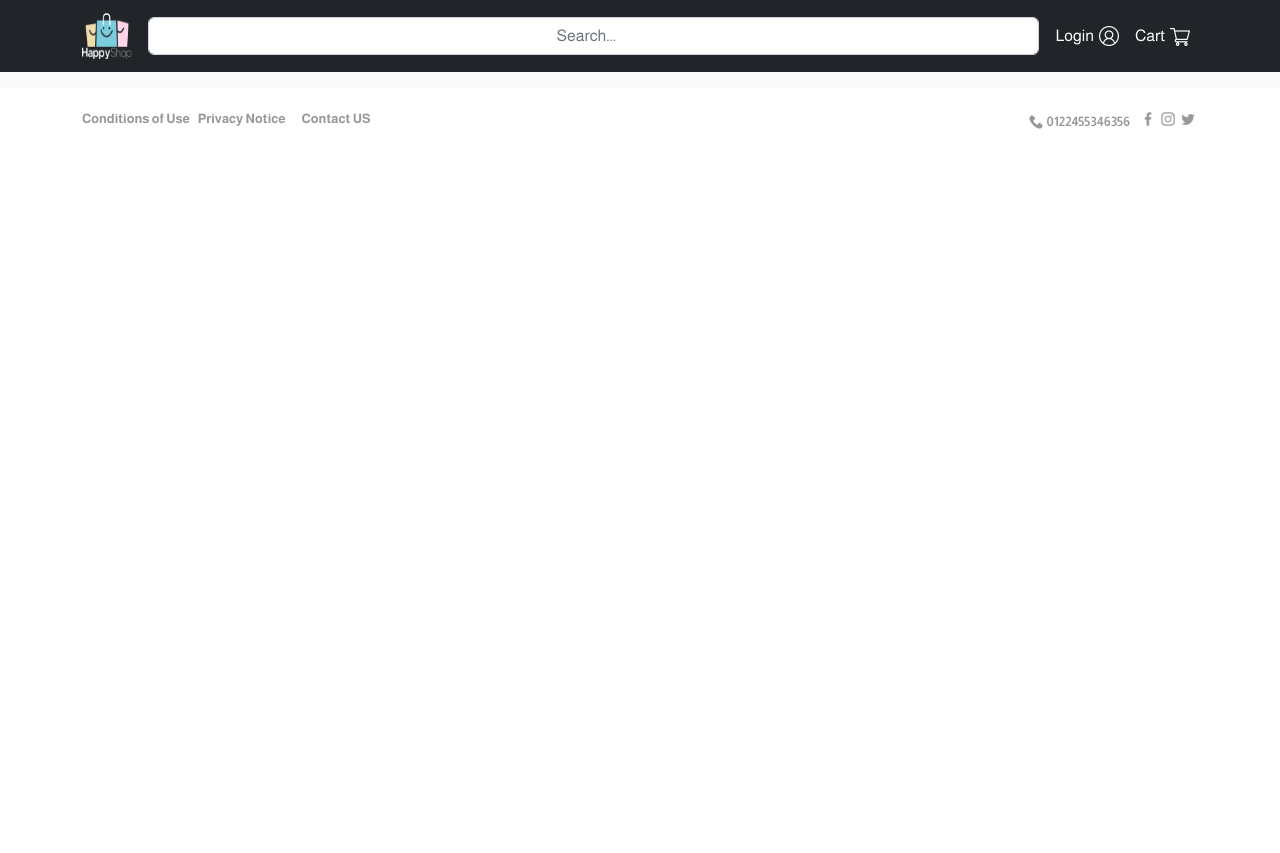
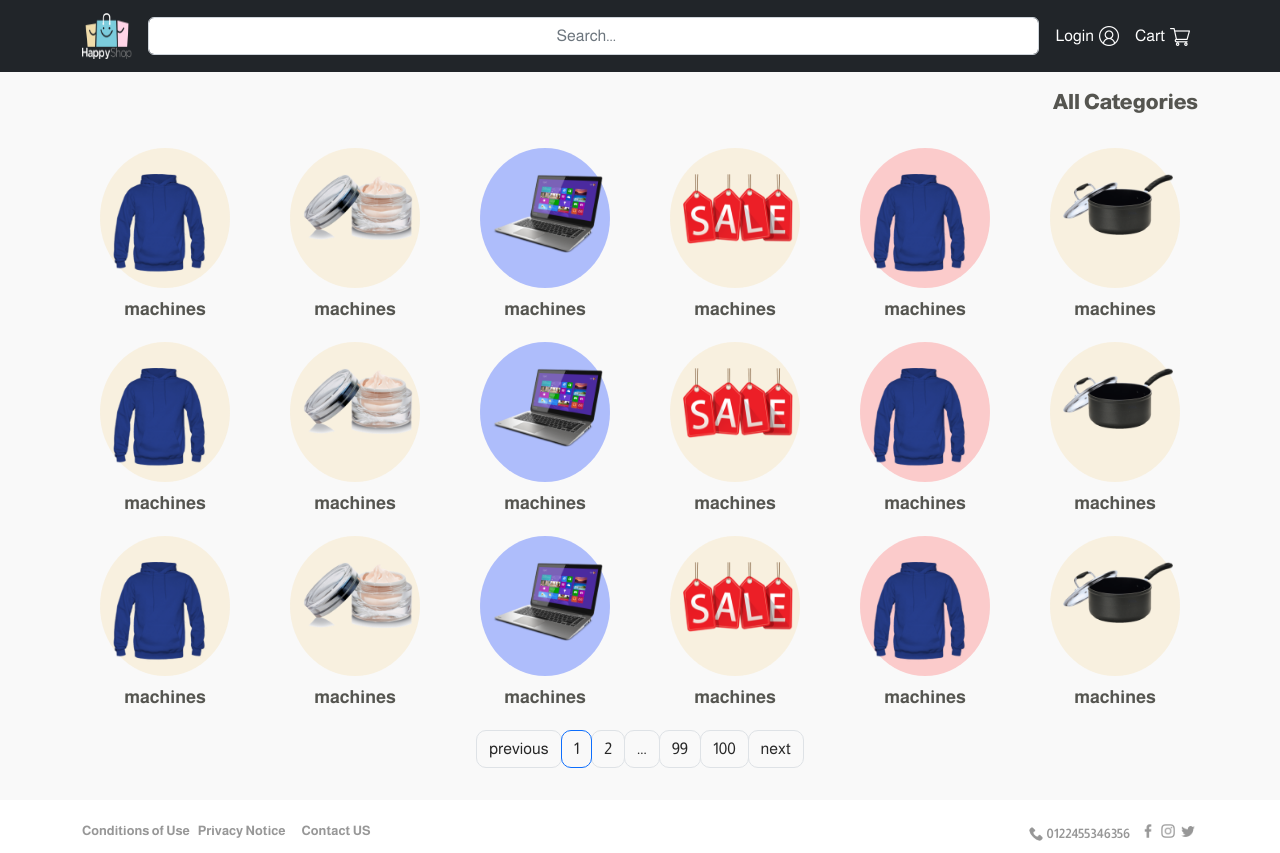
Before and after one commit to saeedmhmoud100/Full-ecommerce-react, a React (Create React App) app: page /allcategory in a window 1280 px wide. Before the commit the page ends 800 px from the top, so only its background shows below. Built offline with nearby package versions, Linux system fonts and the light colour scheme.

Commit message:
created AllCategories page and add pagination

```diff
--- a/package.json
+++ b/package.json
@@ -11,6 +11,7 @@
     "react": "^18.2.0",
     "react-bootstrap": "^2.7.0",
     "react-dom": "^18.2.0",
+    "react-paginate": "^8.1.4",
     "react-router-dom": "^6.7.0",
     "react-scripts": "5.0.1",
     "web-vitals": "^2.1.4"
--- a/src/App.js
+++ b/src/App.js
@@ -5,6 +5,7 @@
 import Footer from "./Components/Uitily/Footer";
 import LoginPage from "./Pages/Auth/LoginPage";
 import RegisterPage from "./Pages/Auth/RegisterPage";
+import AllCategoryPage from "./Pages/Category/AllCategoryPage";
 
 function App() {
   return (
@@ -14,6 +15,7 @@
             <Route index element={<HomePage />} />
             <Route path={'/login'} element={<LoginPage />} />
             <Route path={'/register'} element={<RegisterPage />} />
+            <Route path={'/allcategory'} element={<AllCategoryPage />} />
         </Routes>
         <Footer/>
     </div>
--- /dev/null
+++ b/src/Components/Category/CategoryContainer.js
@@ -0,0 +1,38 @@
+import React from 'react'
+import { Container, Row } from 'react-bootstrap';
+import CategoryCard from './../Category/CategoryCard';
+import clothe from "../../Assets/images/clothe.png";
+import cat2 from "../../Assets/images/cat2.png";
+import labtop from "../../Assets/images/labtop.png";
+import sale from "../../Assets/images/sale.png";
+import pic from "../../Assets/images/pic.png";
+
+const CategoryContainer = () => {
+    return (
+        <Container className={'mt-3'}>
+            <div className={'admin-content-text'} >All Categories</div>
+            <Row className='my-2 d-flex justify-content-between'>
+                <CategoryCard title="machines" img={clothe} background="#F4DBA4" />
+                <CategoryCard title="machines" img={cat2} background="#F4DBA4" />
+                <CategoryCard title="machines" img={labtop} background="#0034FF" />
+                <CategoryCard title="machines" img={sale} background="#F4DBA4" />
+                <CategoryCard title="machines" img={clothe} background="#FF6262" />
+                <CategoryCard title="machines" img={pic} background="#F4DBA4" />
+                <CategoryCard title="machines" img={clothe} background="#F4DBA4" />
+                <CategoryCard title="machines" img={cat2} background="#F4DBA4" />
+                <CategoryCard title="machines" img={labtop} background="#0034FF" />
+                <CategoryCard title="machines" img={sale} background="#F4DBA4" />
+                <CategoryCard title="machines" img={clothe} background="#FF6262" />
+                <CategoryCard title="machines" img={pic} background="#F4DBA4" />
+                <CategoryCard title="machines" img={clothe} background="#F4DBA4" />
+                <CategoryCard title="machines" img={cat2} background="#F4DBA4" />
+                <CategoryCard title="machines" img={labtop} background="#0034FF" />
+                <CategoryCard title="machines" img={sale} background="#F4DBA4" />
+                <CategoryCard title="machines" img={clothe} background="#FF6262" />
+                <CategoryCard title="machines" img={pic} background="#F4DBA4" />
+            </Row>
+        </Container>
+    )
+}
+
+export default CategoryContainer
--- /dev/null
+++ b/src/Components/Uitily/Pagination.js
@@ -0,0 +1,30 @@
+import React from 'react'
+import ReactPaginate from "react-paginate";
+
+const Pagination = () => {
+
+    const handlePageClick = () => { };
+    return (
+        <ReactPaginate
+            breakLabel="..."
+            nextLabel="next"
+            onPageChange={handlePageClick}
+            marginPagesDisplayed={2}
+            pageRangeDisplayed={2}
+            pageCount={100}
+            previousLabel="previous"
+            containerClassName={"pagination justify-content-center p-3"}
+            pageClassName={"page-item"}
+            pageLinkClassName={"page-link"}
+            previousClassName={"page-item"}
+            nextClassName={"page-item"}
+            previousLinkClassName={"page-link"}
+            nextLinkClassName={"page-link"}
+            breakClassName={"page-item"}
+            breakLinkClassName={"page-link"}
+            activeClassName={"active"}
+        />
+    )
+}
+
+export default Pagination
--- a/src/Components/Uitily/SubTiltle.js
+++ b/src/Components/Uitily/SubTiltle.js
@@ -1,11 +1,12 @@
 import React from 'react'
+import {Link} from "react-router-dom";
 
-const SubTiltle = ({ title, btntitle }) => {
+const SubTiltle = ({ title, btntitle,pathText }) => {
     return (
         <div className="d-flex justify-content-between pt-4">
             <div className="sub-tile">{title}</div>
             {btntitle ? (
-                    <div className="shopping-now">{btntitle}</div>
+                    <Link style={{textDecoration:'none'}} to={pathText}> <div className="shopping-now">{btntitle}</div></Link>
             ) : null}
         </div>
     )
--- /dev/null
+++ b/src/Pages/Category/AllCategoryPage.js
@@ -0,0 +1,14 @@
+import React from 'react'
+import CategoryContainer from '../../Components/Category/CategoryContainer'
+import Pagination from '../../Components/Uitily/Pagination'
+
+const AllCategoryPage = () => {
+    return (
+        <div style={{minHeight:'670px'}}>
+            <CategoryContainer />
+            <Pagination />
+        </div>
+    )
+}
+
+export default AllCategoryPage
```
Also changed, not shown: 1 other file (tests, documents, lock files or other folders).
